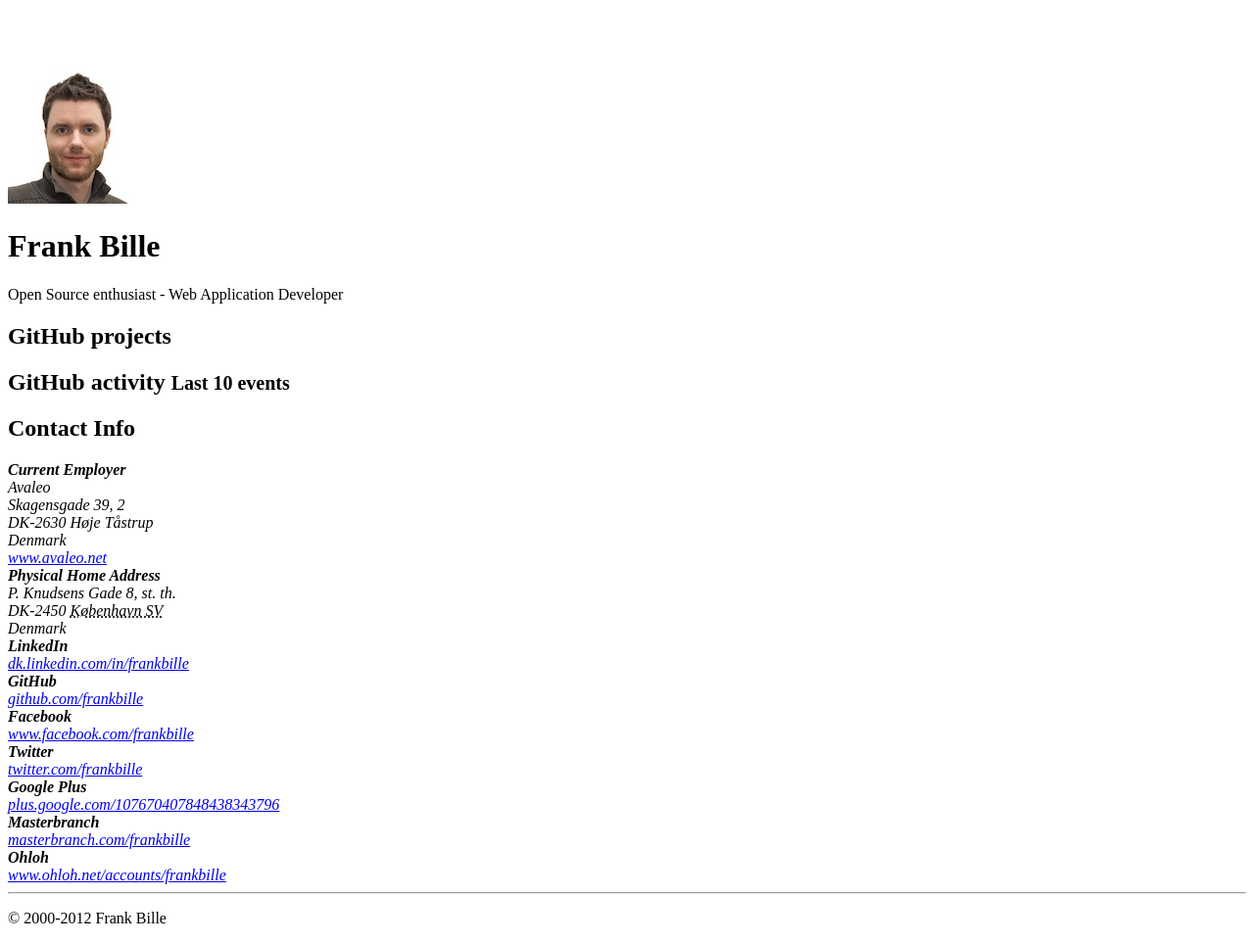
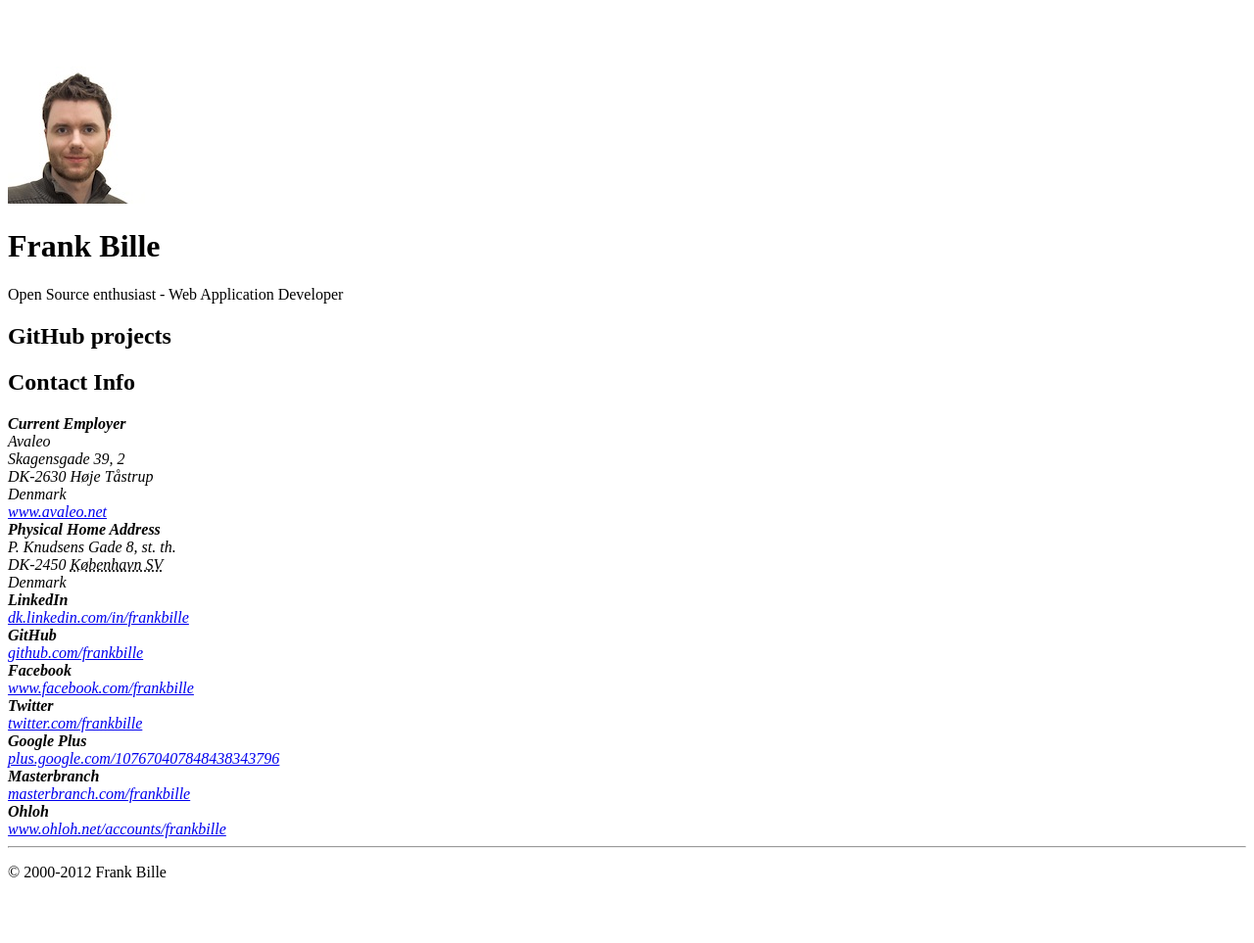
Before and after one commit to frankbille/frankbille.github.com, a Jekyll site: the page built from index.html, in a window 1280 px wide. Shown: the whole page at 98% size. Built offline with Jekyll 4.4.1, drawn with Linux system fonts in a browser that asks for light colours; nearby versions of some CDN libraries; Markdown is read by kramdown in place of the engine named in the settings; a style sheet for code colours, icons or effects is not loaded; after the commit the page ends 916 px from its top, so only the background shows below that; some of the changed lines change nothing that is shown.

Commit message:
Removed the GitHub activity stream
It doesn't really make sense, since it can be seen in full on the
GitHub website, and would be a pain to maintain.

```diff
--- a/index.html
+++ b/index.html
@@ -19,9 +19,6 @@ title: Frank Bille
 	<div class="span8">
 		<h2>GitHub projects</h2>
 		<p class="github-projects" data-user="frankbille"></p>
-
-		<h2>GitHub activity <small>Last 10 events</small></h2>
-		<p class="github-activity" data-user="frankbille"></p>
 	</div>
 	<div class="span4">
 		<h2>Contact Info</h2>
--- a/js/frankbille.js
+++ b/js/frankbille.js
@@ -1,9 +1,3 @@
-function frankbille_log(obj) {
-	if (console && console.log) {
-		console.log(obj);
-	}
-}
-
 $(function() {
 	/**
 	 * Tooltips
@@ -54,87 +48,4 @@ $(function() {
 			}
 		});
 	});
-
-	/**
-	 * GitHub activity feed
-	 */
-	$('.github-activity').each(function() {
-		var container = $(this);
-		var user = container.data("user");
-
-		$.ajax({
-			url: 'https://api.github.com/users/'+user+'/events/public?page=1&per_page=10',
-			dataType: 'jsonp',
-
-			success: function(results){
-				if ($.isArray(results.data)) {
-					// /events api doesn't seem to support per_page
-					// definition, so we always get 30, even though we
-					// only want 10
-					var data = results.data.slice(0, 9);
-
-					$.each(data, function(index, value) {
-						var repoUrl = "https://github.com/"+value.repo.name;
-
-						var item = $("<div style='margin-bottom:20px'>");
-						var createdAt = moment(value.created_at);
-						item.append($("<time class='muted'>").attr("datetime", value.created_at).livestamp(createdAt));
-						item.append("<br>");
-
-						if (value.type == "CreateEvent") {
-							if (value.payload.ref_type == "tag") {
-								var strong = $("<strong>");
-								strong.append(value.actor.login + " created tag ");
-								strong.append($("<a>").attr("href", repoUrl+"/tree/"+value.payload.ref).text(value.payload.ref));
-								strong.append(" at ");
-								strong.append($("<a>").attr("href", repoUrl).text(value.repo.name));
-								item.append(strong);
-							} else {
-								frankbille_log("Unsupported create event ref type: "+value.payload.ref_type);
-								item = "";
-							}
-						} else if (value.type == "PublicEvent") {
-							var strong = $("<strong>");
-							strong.append(value.actor.login + " open sources ");
-							strong.append($("<a>").attr("href", repoUrl).text(value.repo.name));
-							item.append(strong);
-						} else if (value.type == "PushEvent") {
-							var strong = $("<strong>");
-							strong.append(value.actor.login + " pushed to ");
-							strong.append($("<a>").attr("href", repoUrl).text(value.repo.name));
-							item.append(strong);
-							var maxCommits = value.payload.commits.length < 3 ? value.payload.commits.length : 3;
-							for (i = 0; i < maxCommits; i++) {
-								var commit = value.payload.commits[i];
-								var c = $("<div class='row'>");
-								c.append($("<div class='span1'>").append($("<small>").append($("<a>").attr("href", repoUrl+"/commit/"+commit.sha).text(commit.sha.substring(0, 8)))));
-								var msg = commit.message;
-								if (msg.indexOf("\n") > -1) {
-									msg = msg.substring(0, msg.indexOf("\n"));
-								}
-								c.append($("<div class='span7'>").append($("<small>").text(msg)));
-								item.append(c);
-							}
-							if (value.payload.commits.length > maxCommits) {
-								item.append($("<a>").attr("href", repoUrl+"/compare/"+value.payload.before+"..."+value.payload.head).text("See all "+value.payload.size+" commits"));
-							}
-						} else if (value.type == "WatchEvent") {
-							var strong = $("<strong>");
-							strong.append(value.actor.login + " starred ");
-							strong.append($("<a>").attr("href", repoUrl).text(value.repo.name));
-							item.append(strong);
-						} else {
-							frankbille_log("Unsupported value type: "+value.type);
-							item = "";
-						}
-
-						container.append(item);
-					});
-
-					container.append("<br>");
-					container.append($("<a class='btn btn-small'>").attr("href", "https://github.com/frankbille?tab=activity").text("See more on Github Profile"));
-				}
-			}
-		});
-	});
 });
```
